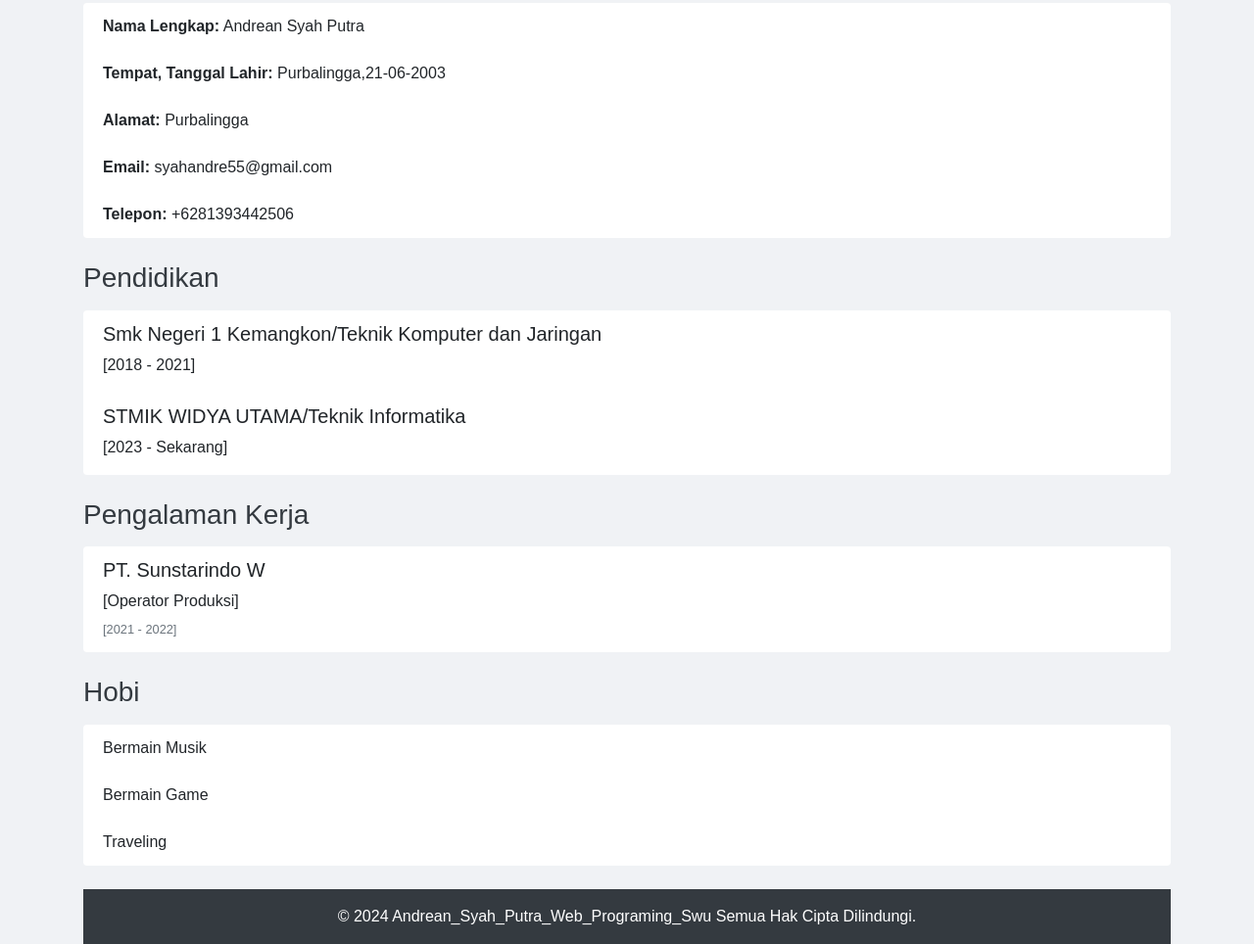
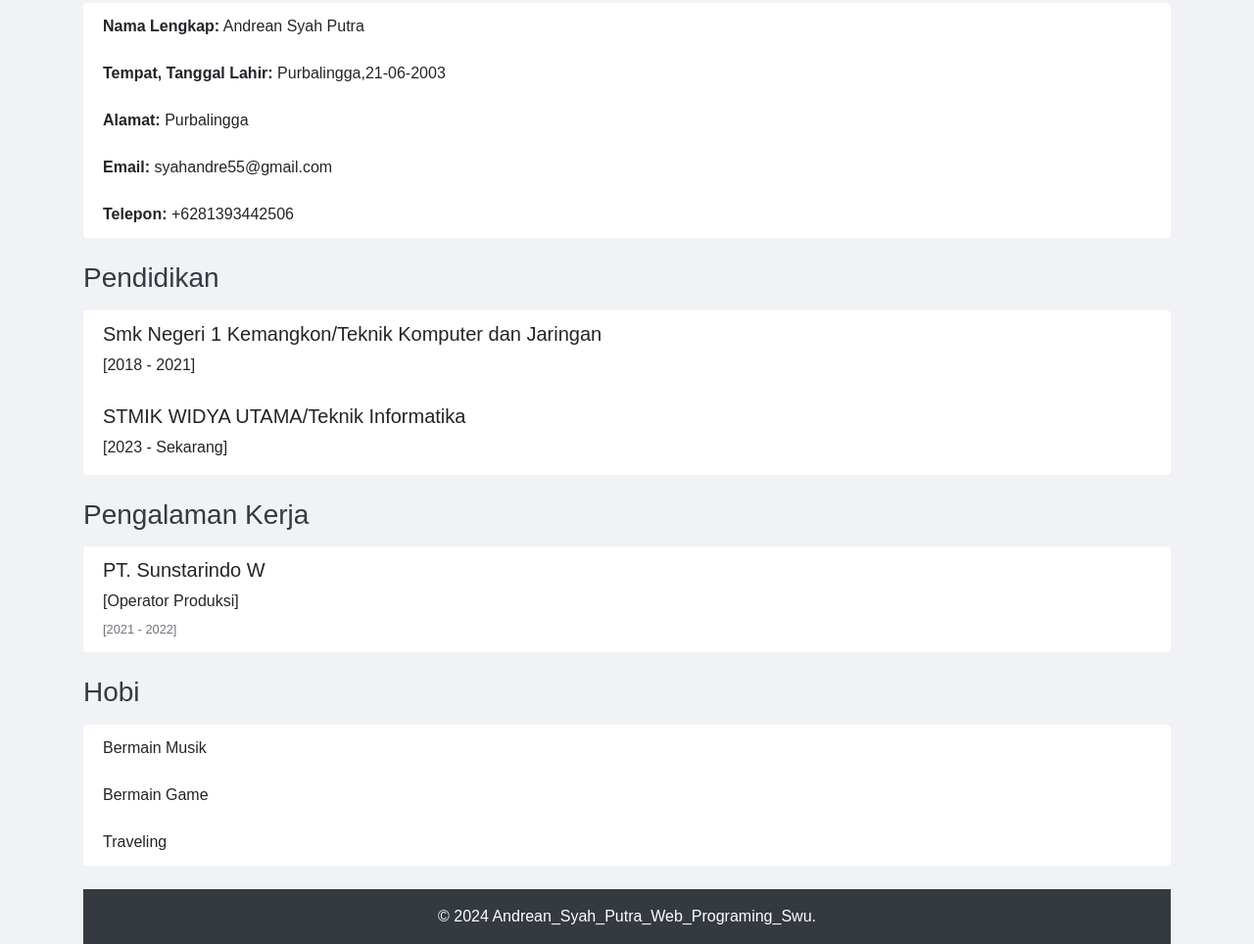
Before and after one commit to andre-crypto/biodata, a plain HTML site: page index.html in a window 1280 px wide. Shown: the part 682-1646 px from the top of the page at 98% size. Drawn offline with nearby package versions, Linux system fonts and the light colour scheme.

```diff
--- a/index.html
+++ b/index.html
@@ -71,7 +71,7 @@
         </section>
 
         <footer class="text-center mt-4">
-            <p>&copy; 2024 Andrean_Syah_Putra_Web_Programing_Swu Semua Hak Cipta Dilindungi.</p>
+            <p>&copy; 2024 Andrean_Syah_Putra_Web_Programing_Swu.</p>
         </footer>
     </div>
 
```
